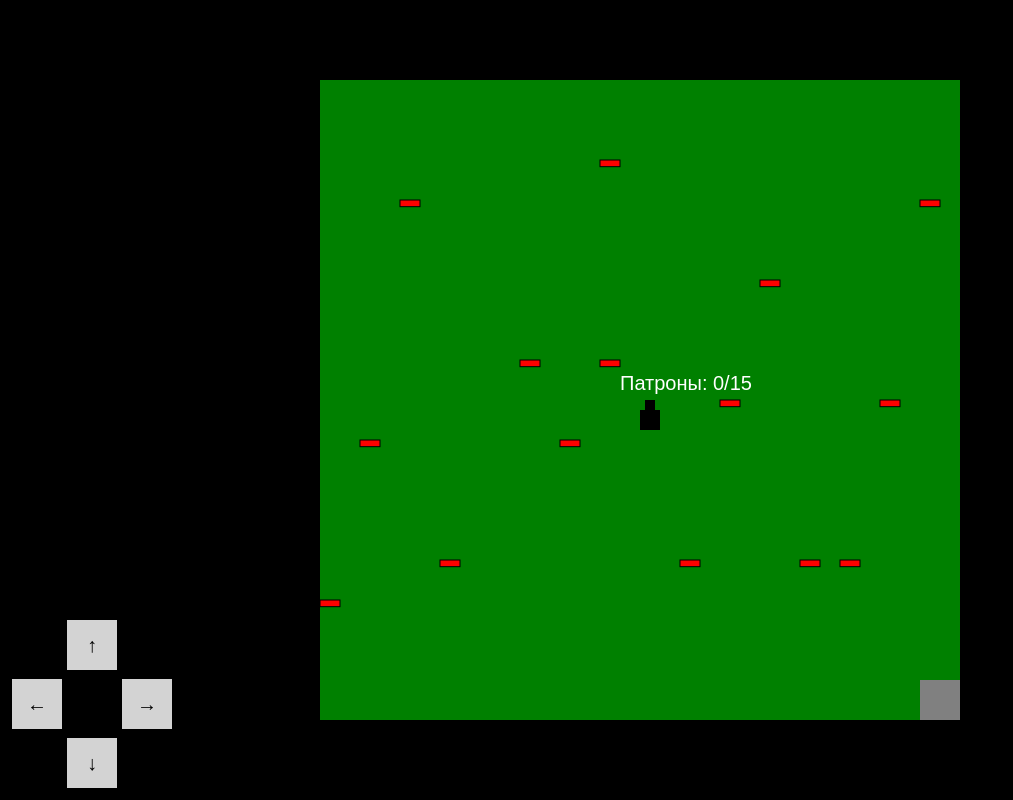
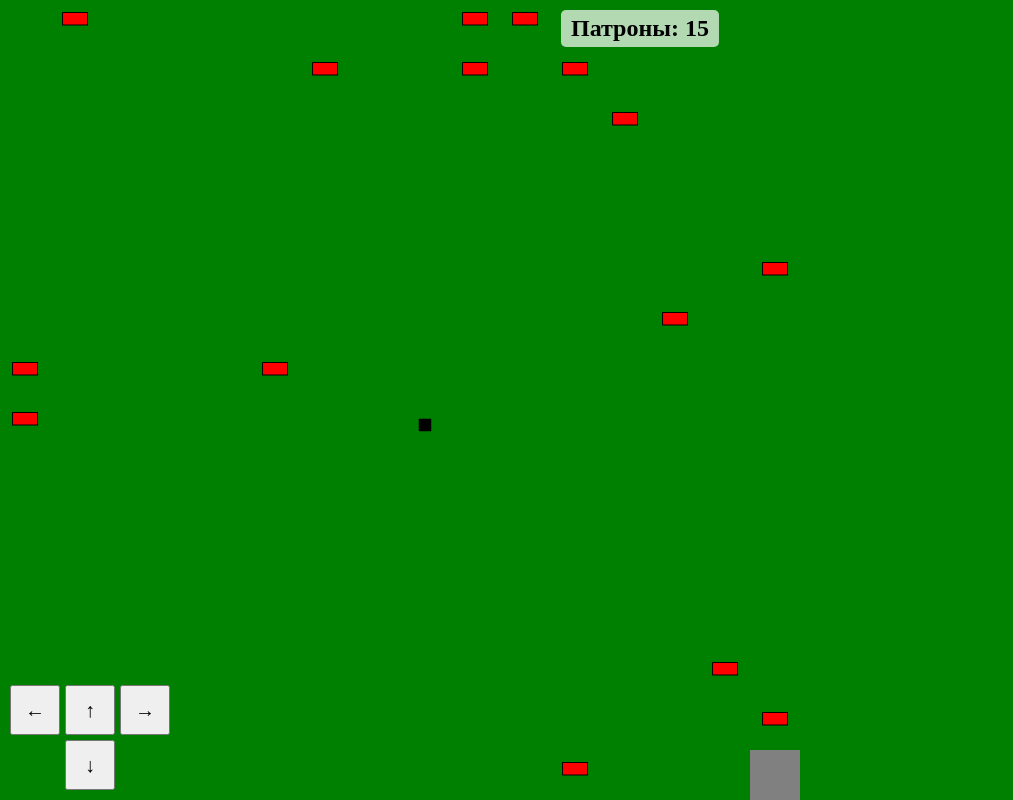
Before and after one commit to StepaandAlex69/tanks_game, a plain HTML site: page index.html in a window 1280 px wide. Shown: the whole page, without its empty margins (0-1013 px from the left). Drawn offline with Linux system fonts and the light colour scheme.

Commit message:
Upd3ate index.html

```diff
--- a/index.html
+++ b/index.html
@@ -5,215 +5,156 @@
     <meta name="viewport" content="width=device-width, initial-scale=1.0">
     <title>Танковая игра</title>
     <style>
-        body {
-            margin: 0;
-            overflow: hidden;
-            background: black;
-            display: flex;
-            justify-content: center;
-            align-items: center;
-            height: 100vh;
-        }
-        canvas {
-            background: green;
-        }
+        body { margin: 0; overflow: hidden; touch-action: none; }
+        canvas { display: block; background: green; }
         .controls {
             position: absolute;
+            left: 10px;
             bottom: 10px;
-            left: 10px;
-            display: grid;
-            grid-template-columns: repeat(3, 50px);
+            display: flex;
+            flex-direction: column;
             gap: 5px;
         }
-        .btn {
-            width: 50px;
-            height: 50px;
+        .controls button {
+            width: 50px; height: 50px;
             font-size: 20px;
-            text-align: center;
-            line-height: 50px;
-            background: lightgray;
-            border: 2px solid black;
-            cursor: pointer;
-            user-select: none;
+            touch-action: manipulation;
+        }
+        .row { display: flex; justify-content: center; gap: 5px; }
+        .counter {
+            position: absolute;
+            top: 10px;
+            left: 50%;
+            transform: translateX(-50%);
+            font-size: 24px;
+            font-weight: bold;
+            background: rgba(255, 255, 255, 0.7);
+            padding: 5px 10px;
+            border-radius: 5px;
         }
     </style>
 </head>
 <body>
     <canvas id="gameCanvas"></canvas>
+    <div class="counter" id="ammoCounter">Патроны: 15</div>
     <div class="controls">
-        <div></div>
-        <div class="btn" id="up">↑</div>
-        <div></div>
-        <div class="btn" id="left">←</div>
-        <div></div>
-        <div class="btn" id="right">→</div>
-        <div></div>
-        <div class="btn" id="down">↓</div>
-        <div></div>
+        <div class="row">
+            <button id="left">←</button>
+            <button id="up">↑</button>
+            <button id="right">→</button>
+        </div>
+        <div class="row">
+            <button id="down">↓</button>
+        </div>
     </div>
 
     <script>
         const canvas = document.getElementById("gameCanvas");
         const ctx = canvas.getContext("2d");
+        canvas.width = window.innerWidth;
+        canvas.height = window.innerHeight;
 
-        const TILE_SIZE = 40;
-        const FIELD_SIZE = 16;
-        canvas.width = TILE_SIZE * FIELD_SIZE;
-        canvas.height = TILE_SIZE * FIELD_SIZE;
+        const gridSize = 16;
+        const tileSize = Math.min(canvas.width, canvas.height) / gridSize;
+        let tank = { x: 8, y: 8, size: tileSize / 4, angle: 0 };
+        let ammo = [];
+        let goal = { x: 15, y: 15 };
+        let ammoCount = 15;
+        let keys = { up: false, down: false, left: false, right: false };
 
-        const tank = {
-            x: Math.floor(FIELD_SIZE / 2) * TILE_SIZE,
-            y: Math.floor(FIELD_SIZE / 2) * TILE_SIZE,
-            width: TILE_SIZE / 4,
-            height: TILE_SIZE / 4,
-            speed: 2,
-            dx: 0,
-            dy: 0,
-        };
+        function spawnAmmo() {
+            ammo = [];
+            while (ammo.length < 15) {
+                let x = Math.floor(Math.random() * gridSize);
+                let y = Math.floor(Math.random() * gridSize);
+                if ((x !== 8 || y !== 8) && (x !== 15 || y !== 15)) {
+                    ammo.push({ x, y });
+                }
+            }
+        }
+        spawnAmmo();
 
-        const bullets = [];
-        for (let i = 0; i < 15; i++) {
-            bullets.push({
-                x: Math.floor(Math.random() * FIELD_SIZE) * TILE_SIZE,
-                y: Math.floor(Math.random() * FIELD_SIZE) * TILE_SIZE,
-                width: TILE_SIZE / 2,
-                height: TILE_SIZE / 6,
-            });
-        }
+        function draw() {
+            ctx.clearRect(0, 0, canvas.width, canvas.height);
 
-        const goal = {
-            x: (FIELD_SIZE - 1) * TILE_SIZE,
-            y: (FIELD_SIZE - 1) * TILE_SIZE,
-            width: TILE_SIZE,
-            height: TILE_SIZE,
-        };
+            ctx.fillStyle = "gray";
+            ctx.fillRect(goal.x * tileSize, goal.y * tileSize, tileSize, tileSize);
 
-        let score = 0;
-        let isGameOver = false;
+            ctx.fillStyle = "black";
+            ctx.save();
+            ctx.translate((tank.x + 0.5) * tileSize, (tank.y + 0.5) * tileSize);
+            ctx.rotate(tank.angle * Math.PI / 180);
+            ctx.fillRect(-tank.size / 2, -tank.size / 2, tank.size, tank.size);
+            ctx.restore();
 
-        function drawTank() {
-            ctx.fillStyle = "black";
-            ctx.fillRect(tank.x + tank.width / 2, tank.y, tank.width, tank.height * 2);
-            ctx.fillRect(tank.x, tank.y + tank.height, tank.width * 2, tank.height * 2);
-        }
-
-        function drawBullets() {
             ctx.fillStyle = "red";
             ctx.strokeStyle = "black";
-            bullets.forEach((bullet) => {
-                ctx.fillRect(bullet.x, bullet.y, bullet.width, bullet.height);
-                ctx.strokeRect(bullet.x, bullet.y, bullet.width, bullet.height);
+            ammo.forEach(bullet => {
+                ctx.fillRect(bullet.x * tileSize + tileSize / 4, bullet.y * tileSize + tileSize / 4, tileSize / 2, tileSize / 4);
+                ctx.strokeRect(bullet.x * tileSize + tileSize / 4, bullet.y * tileSize + tileSize / 4, tileSize / 2, tileSize / 4);
             });
-        }
 
-        function drawGoal() {
-            ctx.fillStyle = "gray";
-            ctx.fillRect(goal.x, goal.y, goal.width, goal.height);
-        }
-
-        function drawScore() {
-            ctx.fillStyle = "white";
-            ctx.font = "20px Arial";
-            ctx.fillText(`Патроны: ${score}/15`, tank.x - 20, tank.y - 10);
+            document.getElementById("ammoCounter").innerText = `Патроны: ${ammoCount}`;
         }
 
         function update() {
-            if (isGameOver) return;
+            let speed = keys.up ? 0.05 : keys.down ? -0.03 : 0;
+            if (speed !== 0) {
+                let rad = tank.angle * Math.PI / 180;
+                let newX = tank.x + Math.cos(rad) * speed;
+                let newY = tank.y + Math.sin(rad) * speed;
+                if (newX >= 0 && newX < gridSize && newY >= 0 && newY < gridSize) {
+                    tank.x = newX;
+                    tank.y = newY;
+                }
+            }
+            if (keys.left) tank.angle -= 2;
+            if (keys.right) tank.angle += 2;
 
-            tank.x += tank.dx;
-            tank.y += tank.dy;
-
-            if (tank.x < 0) tank.x = 0;
-            if (tank.y < 0) tank.y = 0;
-            if (tank.x > (FIELD_SIZE - 1) * TILE_SIZE) tank.x = (FIELD_SIZE - 1) * TILE_SIZE;
-            if (tank.y > (FIELD_SIZE - 1) * TILE_SIZE) tank.y = (FIELD_SIZE - 1) * TILE_SIZE;
-
-            bullets.forEach((bullet, index) => {
-                if (
-                    tank.x < bullet.x + bullet.width &&
-                    tank.x + tank.width * 2 > bullet.x &&
-                    tank.y < bullet.y + bullet.height &&
-                    tank.y + tank.height * 2 > bullet.y
-                ) {
-                    bullets.splice(index, 1);
-                    score++;
+            ammo = ammo.filter(bullet => {
+                if (Math.abs(tank.x - bullet.x) < 0.4 && Math.abs(tank.y - bullet.y) < 0.4) {
+                    ammoCount--;
+                    return false;
                 }
+                return true;
             });
 
-            if (score === 15 && tank.x === goal.x && tank.y === goal.y) {
-                isGameOver = true;
+            if (ammoCount === 0 && Math.abs(tank.x - goal.x) < 0.4 && Math.abs(tank.y - goal.y) < 0.4) {
+                ctx.fillStyle = "white";
+                ctx.font = "30px Arial";
+                ctx.fillText("Все патроны собраны!", canvas.width / 2 - 100, canvas.height / 2);
                 setTimeout(() => {
-                    score = 0;
-                    tank.x = Math.floor(FIELD_SIZE / 2) * TILE_SIZE;
-                    tank.y = Math.floor(FIELD_SIZE / 2) * TILE_SIZE;
-                    bullets.length = 0;
-                    for (let i = 0; i < 15; i++) {
-                        bullets.push({
-                            x: Math.floor(Math.random() * FIELD_SIZE) * TILE_SIZE,
-                            y: Math.floor(Math.random() * FIELD_SIZE) * TILE_SIZE,
-                            width: TILE_SIZE / 2,
-                            height: TILE_SIZE / 6,
-                        });
-                    }
-                    isGameOver = false;
+                    tank = { x: 8, y: 8, size: tileSize / 4, angle: 0 };
+                    ammoCount = 15;
+                    spawnAmmo();
                 }, 10000);
             }
         }
 
-        function draw() {
-            ctx.clearRect(0, 0, canvas.width, canvas.height);
+        function loop() {
+            update();
+            draw();
+            requestAnimationFrame(loop);
+        }
+        loop();
 
-            drawGoal();
-            drawBullets();
-            drawTank();
-            drawScore();
-
-            if (isGameOver) {
-                ctx.fillStyle = "white";
-                ctx.font = "30px Arial";
-                ctx.fillText("Все патроны собраны!", canvas.width / 4, canvas.height / 2);
-            }
+        function setKey(key, state) {
+            keys[key] = state;
         }
 
-        function gameLoop() {
-            update();
-            draw();
-            requestAnimationFrame(gameLoop);
-        }
+        document.getElementById("up").onpointerdown = () => setKey("up", true);
+        document.getElementById("up").onpointerup = () => setKey("up", false);
+        document.getElementById("down").onpointerdown = () => setKey("down", true);
+        document.getElementById("down").onpointerup = () => setKey("down", false);
+        document.getElementById("left").onpointerdown = () => setKey("left", true);
+        document.getElementById("left").onpointerup = () => setKey("left", false);
+        document.getElementById("right").onpointerdown = () => setKey("right", true);
+        document.getElementById("right").onpointerup = () => setKey("right", false);
 
-        gameLoop();
-
-        function move(direction) {
-            const speed = 2;
-            if (direction === "up") {
-                tank.dx = 0;
-                tank.dy = -speed;
-            } else if (direction === "down") {
-                tank.dx = 0;
-                tank.dy = speed;
-            } else if (direction === "left") {
-                tank.dx = -speed;
-                tank.dy = 0;
-            } else if (direction === "right") {
-                tank.dx = speed;
-                tank.dy = 0;
-            }
-        }
-
-        function stop() {
-            tank.dx = 0;
-            tank.dy = 0;
-        }
-
-        document.getElementById("up").addEventListener("mousedown", () => move("up"));
-        document.getElementById("down").addEventListener("mousedown", () => move("down"));
-        document.getElementById("left").addEventListener("mousedown", () => move("left"));
-        document.getElementById("right").addEventListener("mousedown", () => move("right"));
-
-        document.getElementById("up").addEventListener("mouseup", stop);
-        document.getElementById("down").addEventListener("mouseup", stop);
-        document.getElementById("left").addEventListener("mouseup", stop);
-        document.getElementById("right").addEventListener("mouseup", stop);
+        window.addEventListener("resize", () => {
+            canvas.width = window.innerWidth;
+            canvas.height = window.innerHeight;
+        });
     </script>
 </body>
 </html>
```
